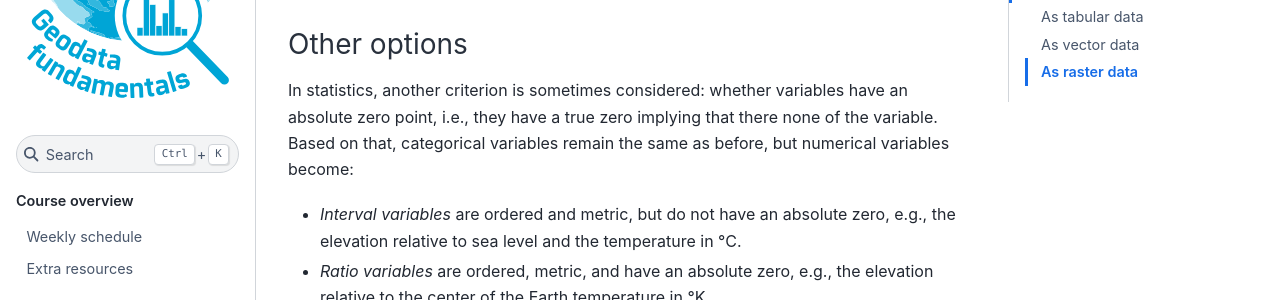
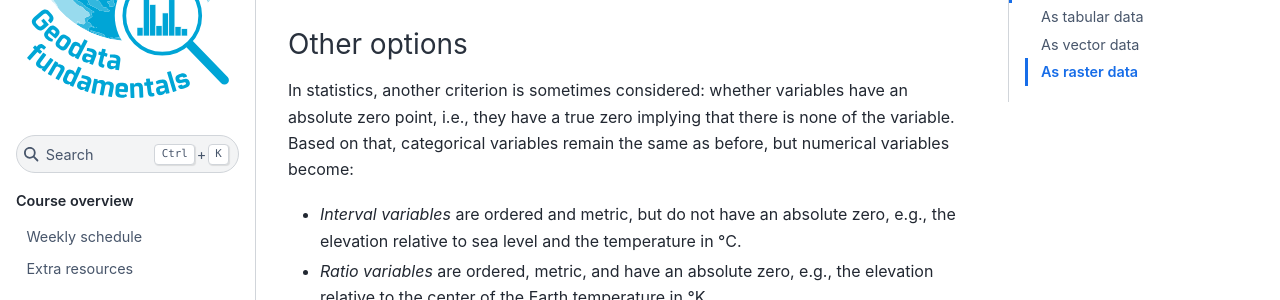
Before and after one commit to BScECT/geofun, a Jupyter Book: the page built from book/1_sensing_and_statistics/geodata/data_types.md, in a window 1280 px wide and 900 px high, scrolled down 1116 px. Shown: the part 180-480 px from the top of the window. Built offline with Jupyter Book 1.0.4 settings and Sphinx 7.4.7 and the Sphinx Book theme 1.1.4, drawn with Linux system fonts in a browser that asks for light colours; comment, search, counter and statistics services are not loaded.

```diff
--- a/book/1_sensing_and_statistics/geodata/data_types.md
+++ b/book/1_sensing_and_statistics/geodata/data_types.md
@@ -30,7 +30,7 @@ Those criteria lead to four main types of variables, divided into two main class
 
 ### Other options
 
-In statistics, another criterion is sometimes considered: whether variables have an absolute zero point, i.e., they have a true zero implying that there none of the variable. Based on that, categorical variables remain the same as before, but numerical variables become:
+In statistics, another criterion is sometimes considered: whether variables have an absolute zero point, i.e., they have a true zero implying that there is none of the variable. Based on that, categorical variables remain the same as before, but numerical variables become:
 
   * *Interval variables* are ordered and metric, but do not have an absolute zero, e.g., the elevation relative to sea level and the temperature in °C.
   * *Ratio variables* are ordered, metric, and have an absolute zero, e.g., the elevation relative to the center of the Earth temperature in °K.
```
Also changed, not shown: book/0_overview/schedule.md (+2 -2 lines).
